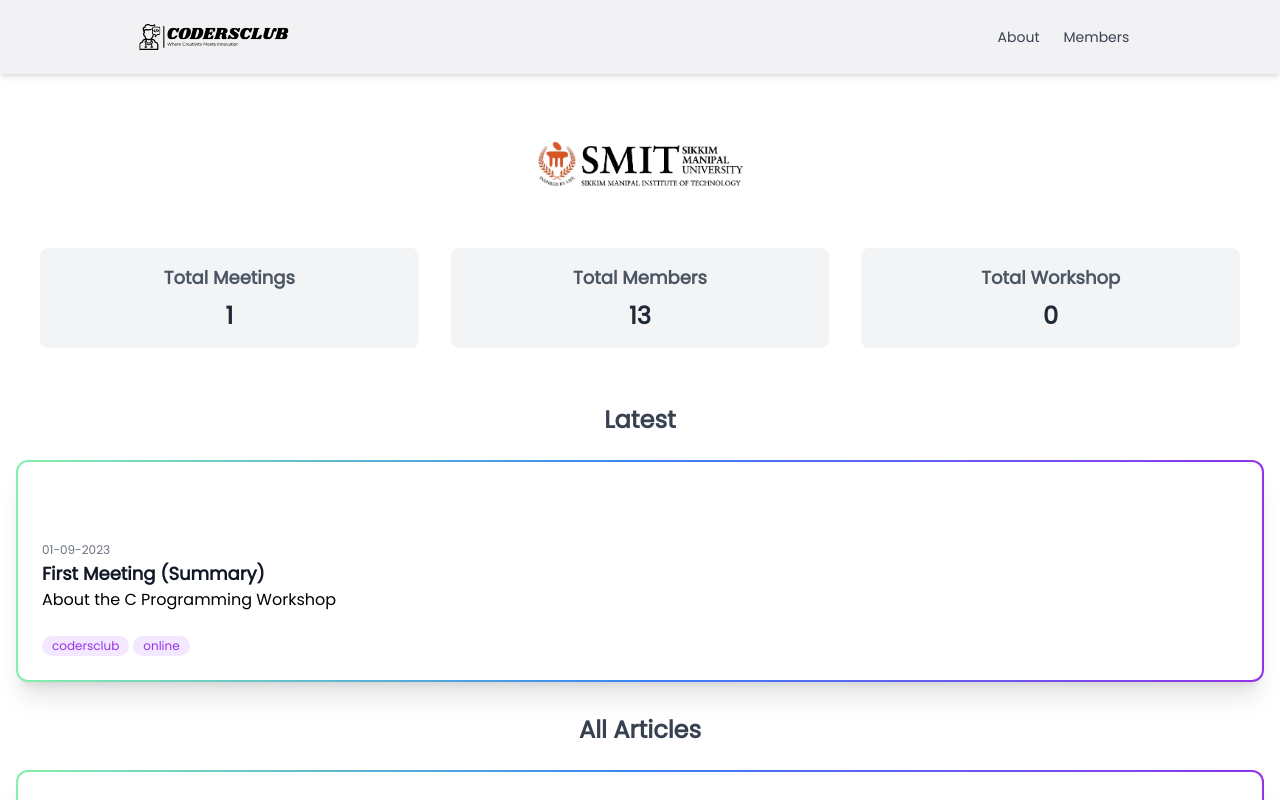
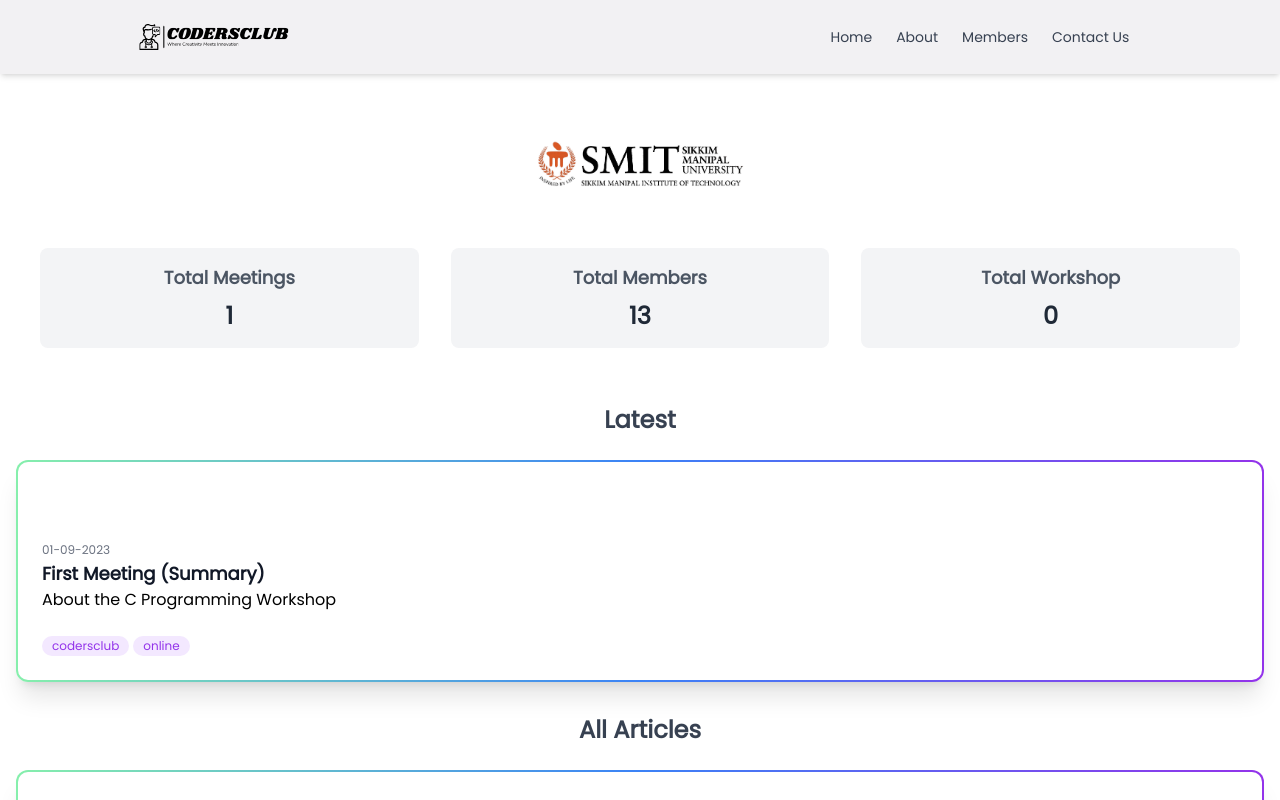
Before and after one commit to Grenish/codersclub, a React (Vite) app: page / in a window 1280 px wide. Shown: the top 800 px of the page. Built offline with nearby package versions, Linux system fonts and the light colour scheme.

Commit message:
Update Navbar.jsx

```diff
--- a/src/components/Navbar.jsx
+++ b/src/components/Navbar.jsx
@@ -1,5 +1,4 @@
 import React, { useState } from "react";
-import SearchIcon from "@mui/icons-material/Search";
 import MenuIcon from "@mui/icons-material/Menu";
 import CloseIcon from "@mui/icons-material/Close";
 import { codersclubLogo2 } from "../assets";
@@ -9,8 +8,8 @@ const Navbar = () => {
   const [menuOpen, setMenuOpen] = useState(false);
 
   return (
-    <header className="bg-base-100 shadow-md w-full px-6 py-3">
-      <nav className="container w-11/12 md:w-10/12 m-auto flex flex-wrap items-center justify-between p-3">
+    <header className="bg-base-100 shadow-md w-full px-2 sm:px-6 py-3">
+      <nav className="container w-11/12 md:w-10/12 m-auto flex flex-wrap items-center justify-between p-2 sm:p-3">
         <Link to="/" className="text-gray-800 text-xl font-bold">
           <img src={codersclubLogo2} alt="Company Logo" className="w-[150px]" />
         </Link>
@@ -35,6 +34,12 @@ const Navbar = () => {
         >
           <div className="text-sm md:flex-grow">
             <Link
+              to="/"
+              className="block mt-4 md:inline-block md:mt-0 text-gray-700 hover:text-gray-800 mx-3"
+            >
+              Home
+            </Link>
+            <Link
               to="/about"
               className="block mt-4 md:inline-block md:mt-0 text-gray-700 hover:text-gray-800 mx-3"
             >
@@ -46,6 +51,12 @@ const Navbar = () => {
             >
               Members
             </Link>
+            <Link
+              to="/contact"
+              className="block mt-4 md:inline-block md:mt-0 text-gray-700 hover:text-gray-800 mx-3"
+            >
+              Contact Us
+            </Link>
           </div>
 
         </div>
```
